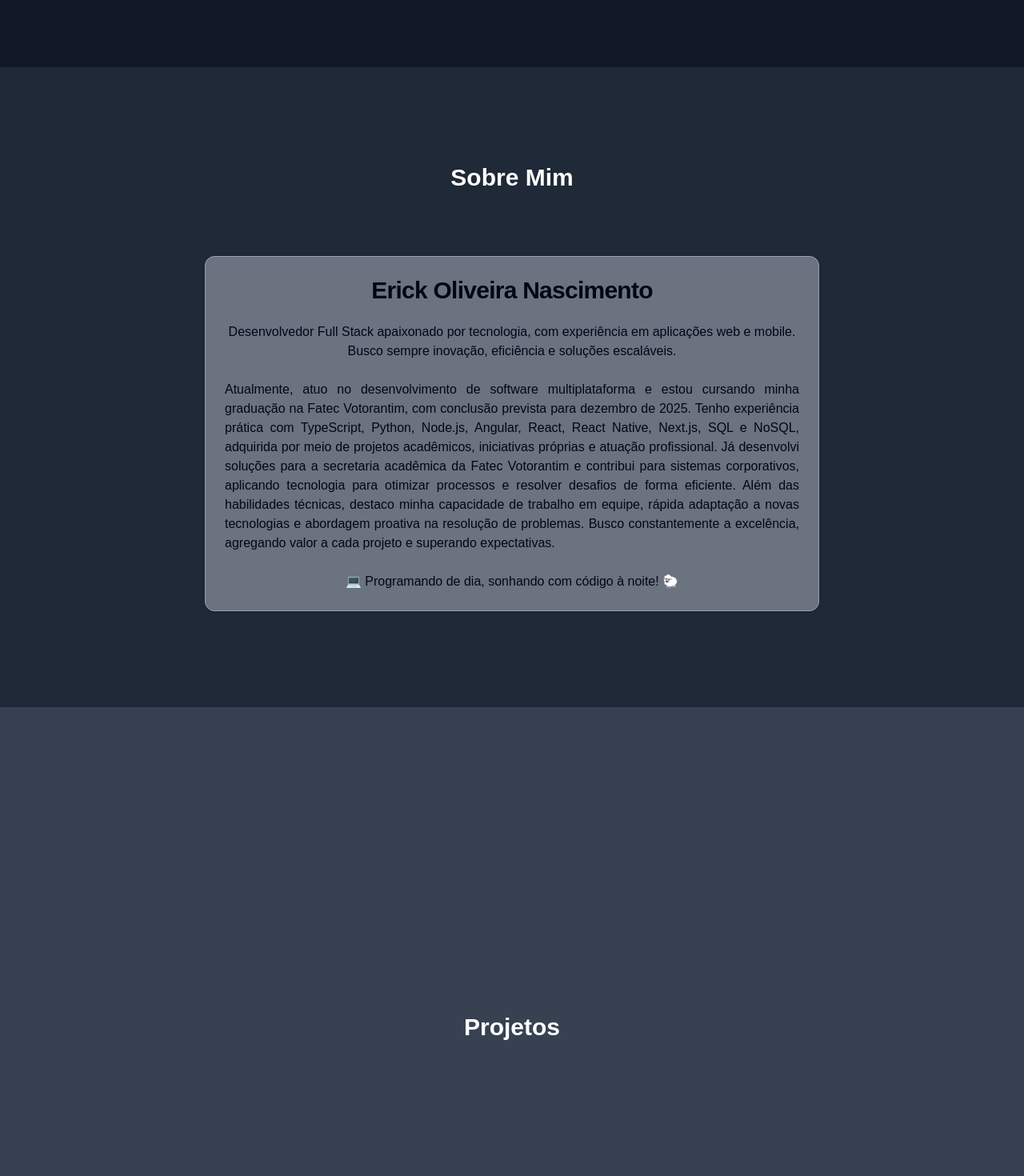
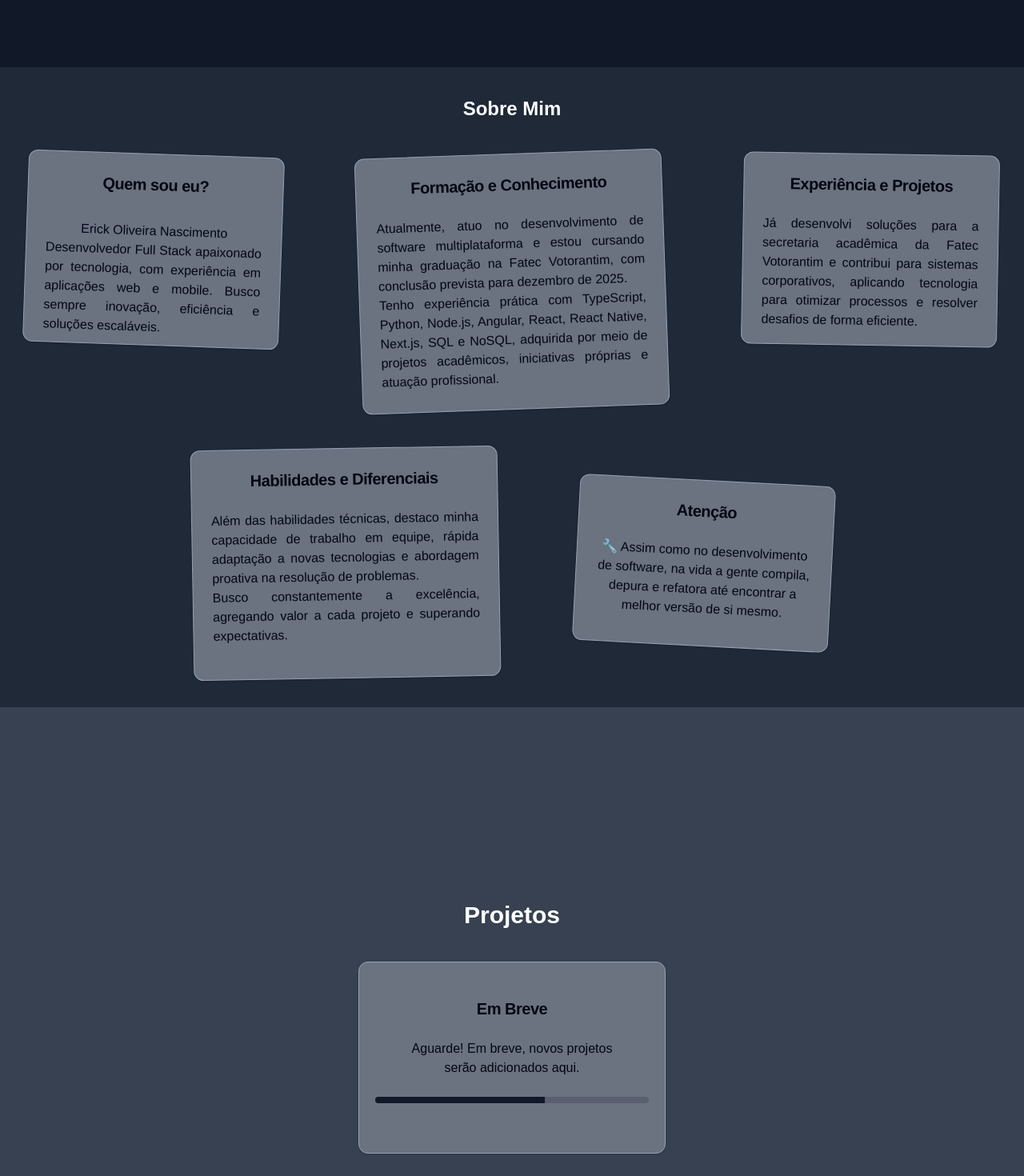
Before and after one commit to erick-sts/meu-portfolio, a Next.js app: page / in a window 1280 px wide. Shown: the part 860-2330 px from the top of the page at 80% size. Built offline with nearby package versions, Linux system fonts and the light colour scheme.

Commit message:
Add Progress component and enhance homepage layout with hover effects

```diff
--- a/package.json
+++ b/package.json
@@ -12,6 +12,7 @@
     "@radix-ui/react-alert-dialog": "^1.1.6",
     "@radix-ui/react-avatar": "^1.1.3",
     "@radix-ui/react-hover-card": "^1.1.6",
+    "@radix-ui/react-progress": "^1.1.2",
     "@radix-ui/react-separator": "^1.1.2",
     "@radix-ui/react-slot": "^1.1.2",
     "class-variance-authority": "^0.7.1",
--- a/src/app/globals.css
+++ b/src/app/globals.css
@@ -122,6 +122,14 @@ body {
   .mb-40 {
     margin-bottom: 20px;
   }
+  .card-hover {
+    width: 90%;
+    height: auto;
+    margin-bottom: 20px;
+  }
+  .card-hover p {
+    word-wrap: break-word;
+  }
 }
 
 main {
@@ -136,6 +144,15 @@ main {
   transform: scale(1.2);
 }
 
+.card-hover {
+  transition: transform 0.5s ease-in-out;
+}
+
+.card-hover:hover {
+  transform: scale(1.25);
+  z-index: 1000;
+}
+
 @layer base {
   * {
     @apply border-border outline-ring/50;
--- a/src/app/page.tsx
+++ b/src/app/page.tsx
@@ -15,14 +15,7 @@ import {
   AlertDialogTitle,
   AlertDialogTrigger,
 } from "@/components/ui/alert-dialog";
-import {
-  Card,
-  CardContent,
-  CardDescription,
-  CardFooter,
-  CardHeader,
-  CardTitle,
-} from "@/components/ui/card";
+import { Card, CardContent, CardHeader, CardTitle } from "@/components/ui/card";
 import {
   HoverCard,
   HoverCardContent,
@@ -35,6 +28,7 @@ import {
   FaMicrosoft,
   FaLinkedin,
 } from "react-icons/fa";
+import { Progress } from "@/components/ui/progress";
 
 export default function Home() {
   //
@@ -105,7 +99,7 @@ export default function Home() {
                   <HoverCard>
                     <HoverCardTrigger>Curriculo</HoverCardTrigger>
                     <HoverCardContent className="w-96 text-justify break-words whitespace-normal border-slate-500 bg-gray-700 text-slate-200">
-                      <p className="text-xl">Erick Oliveira Nascimento</p>
+                      <p className="text-xl">Qualificações</p>
                       <Separator className="my-4" />
                       <p>Técnico em Informática - Etec Fernando Prestes</p>
                       <p>Técnico em Contabilidade - Etec Cotia</p>
@@ -136,43 +130,101 @@ export default function Home() {
           className="h-screen flex items-center justify-center bg-gray-800 mt-20"
         >
           <div className="flex flex-col items-center">
-            <h2 className="text-3xl font-semibold">Sobre Mim</h2>
+            <h2 className="text-2xl font-semibold">Sobre Mim</h2>
 
-            <Card className="border-slate-400 bg-gray-500 w-3/5 mt-20 flex flex-col">
+            <div className="flex flex-col justify-center gap-6 mt-10">
+              <div className="flex flex-row gap-24 flex-wrap justify-center">
+                <Card className="border-slate-400 bg-gray-500 w-80 h-60 flex flex-col transform rotate-2 card-hover">
                   <CardHeader>
-                <CardTitle className="text-3xl text-center">
+                    <CardTitle className="text-xl text-center">
+                      Quem sou eu?
+                    </CardTitle>
+                  </CardHeader>
+                  <CardContent>
+                    <p className="text-slate-950 mt-2 text-center text-base">
                       Erick Oliveira Nascimento
-                </CardTitle>
-                <CardDescription>
-                  <p className="text-slate-950 mt-4 text-center text-base">
+                    </p>
+                    <p className="text-justify">
                       Desenvolvedor Full Stack apaixonado por tecnologia, com
                       experiência em aplicações web e mobile. Busco sempre
                       inovação, eficiência e soluções escaláveis.
                     </p>
-                </CardDescription>
+                  </CardContent>
+                </Card>
+
+                <Card className="border-slate-400 bg-gray-500 w-96 h-80 flex flex-col transform -rotate-2 card-hover">
+                  <CardHeader>
+                    <CardTitle className="text-xl text-center">
+                      Formação e Conhecimento
+                    </CardTitle>
                   </CardHeader>
                   <CardContent>
                     <p className="text-justify">
                       Atualmente, atuo no desenvolvimento de software
                       multiplataforma e estou cursando minha graduação na Fatec
                       Votorantim, com conclusão prevista para dezembro de 2025.
+                    </p>
+                    <p className="text-justify">
                       Tenho experiência prática com TypeScript, Python, Node.js,
-                  Angular, React, React Native, Next.js, SQL e NoSQL, adquirida
-                  por meio de projetos acadêmicos, iniciativas próprias e
-                  atuação profissional. Já desenvolvi soluções para a secretaria
-                  acadêmica da Fatec Votorantim e contribui para sistemas
-                  corporativos, aplicando tecnologia para otimizar processos e
-                  resolver desafios de forma eficiente. Além das habilidades
-                  técnicas, destaco minha capacidade de trabalho em equipe,
-                  rápida adaptação a novas tecnologias e abordagem proativa na
-                  resolução de problemas. Busco constantemente a excelência,
-                  agregando valor a cada projeto e superando expectativas.
+                      Angular, React, React Native, Next.js, SQL e NoSQL,
+                      adquirida por meio de projetos acadêmicos, iniciativas
+                      próprias e atuação profissional.
                     </p>
                   </CardContent>
-              <CardFooter className="justify-center text-base">
-                <p>💻 Programando de dia, sonhando com código à noite! 🐑</p>
-              </CardFooter>
                 </Card>
+
+                <Card className="border-slate-400 bg-gray-500 w-80 h-60 flex flex-col transform rotate-1 card-hover">
+                  <CardHeader>
+                    <CardTitle className="text-xl text-center">
+                      Experiência e Projetos
+                    </CardTitle>
+                  </CardHeader>
+                  <CardContent>
+                    <p className="text-justify">
+                      Já desenvolvi soluções para a secretaria acadêmica da
+                      Fatec Votorantim e contribui para sistemas corporativos,
+                      aplicando tecnologia para otimizar processos e resolver
+                      desafios de forma eficiente.
+                    </p>
+                  </CardContent>
+                </Card>
+              </div>
+              <div className="flex flex-row gap-24 items-center justify-center mt-6 flex-wrap">
+                <Card className="border-slate-400 bg-gray-500 w-96 h-72 flex flex-col transform -rotate-1 card-hover">
+                  <CardHeader>
+                    <CardTitle className="text-xl text-center">
+                      Habilidades e Diferenciais
+                    </CardTitle>
+                  </CardHeader>
+                  <CardContent>
+                    <p className="text-justify">
+                      Além das habilidades técnicas, destaco minha capacidade de
+                      trabalho em equipe, rápida adaptação a novas tecnologias e
+                      abordagem proativa na resolução de problemas.
+                    </p>
+                    <p className="text-justify">
+                      Busco constantemente a excelência, agregando valor a cada
+                      projeto e superando expectativas.
+                    </p>
+                  </CardContent>
+                </Card>
+
+                <Card className="border-slate-400 bg-gray-500 w-80 h-52 flex flex-col transform rotate-3 card-hover">
+                  <CardHeader>
+                    <CardTitle className="text-xl text-center">
+                      Atenção{" "}
+                    </CardTitle>
+                  </CardHeader>
+                  <CardContent>
+                    <p className="text-center">
+                      🔧 Assim como no desenvolvimento de software, na vida a
+                      gente compila, depura e refatora até encontrar a melhor
+                      versão de si mesmo.
+                    </p>
+                  </CardContent>
+                </Card>
+              </div>
+            </div>
           </div>
         </section>
 
@@ -181,7 +233,20 @@ export default function Home() {
           ref={projectsRef}
           className="h-screen flex items-center justify-center bg-gray-700"
         >
+          <div className="flex flex-col items-center">
             <h2 className="text-3xl font-semibold">Projetos</h2>
+            <Card className="border-slate-400 bg-gray-500 w-96 p-5 h-60 flex flex-col mt-10 card-hover">
+              <CardHeader>
+                <CardTitle className="text-xl text-center">Em Breve</CardTitle>
+              </CardHeader>
+              <CardContent>
+                <p className="text-center">
+                  Aguarde! Em breve, novos projetos serão adicionados aqui.
+                </p>
+              </CardContent>
+              <Progress value={62} />
+            </Card>
+          </div>
         </section>
 
         {/* CONTATO */}
--- /dev/null
+++ b/src/components/ui/progress.tsx
@@ -0,0 +1,28 @@
+"use client"
+
+import * as React from "react"
+import * as ProgressPrimitive from "@radix-ui/react-progress"
+
+import { cn } from "@/lib/utils"
+
+const Progress = React.forwardRef<
+  React.ElementRef<typeof ProgressPrimitive.Root>,
+  React.ComponentPropsWithoutRef<typeof ProgressPrimitive.Root>
+>(({ className, value, ...props }, ref) => (
+  <ProgressPrimitive.Root
+    ref={ref}
+    className={cn(
+      "relative h-2 w-full overflow-hidden rounded-full bg-primary/20",
+      className
+    )}
+    {...props}
+  >
+    <ProgressPrimitive.Indicator
+      className="h-full w-full flex-1 bg-primary transition-all"
+      style={{ transform: `translateX(-${100 - (value || 0)}%)` }}
+    />
+  </ProgressPrimitive.Root>
+))
+Progress.displayName = ProgressPrimitive.Root.displayName
+
+export { Progress }
```
Also changed, not shown: 1 other file (tests, documents, lock files or other folders). Lines whose indentation alone changed are shown as unchanged.
